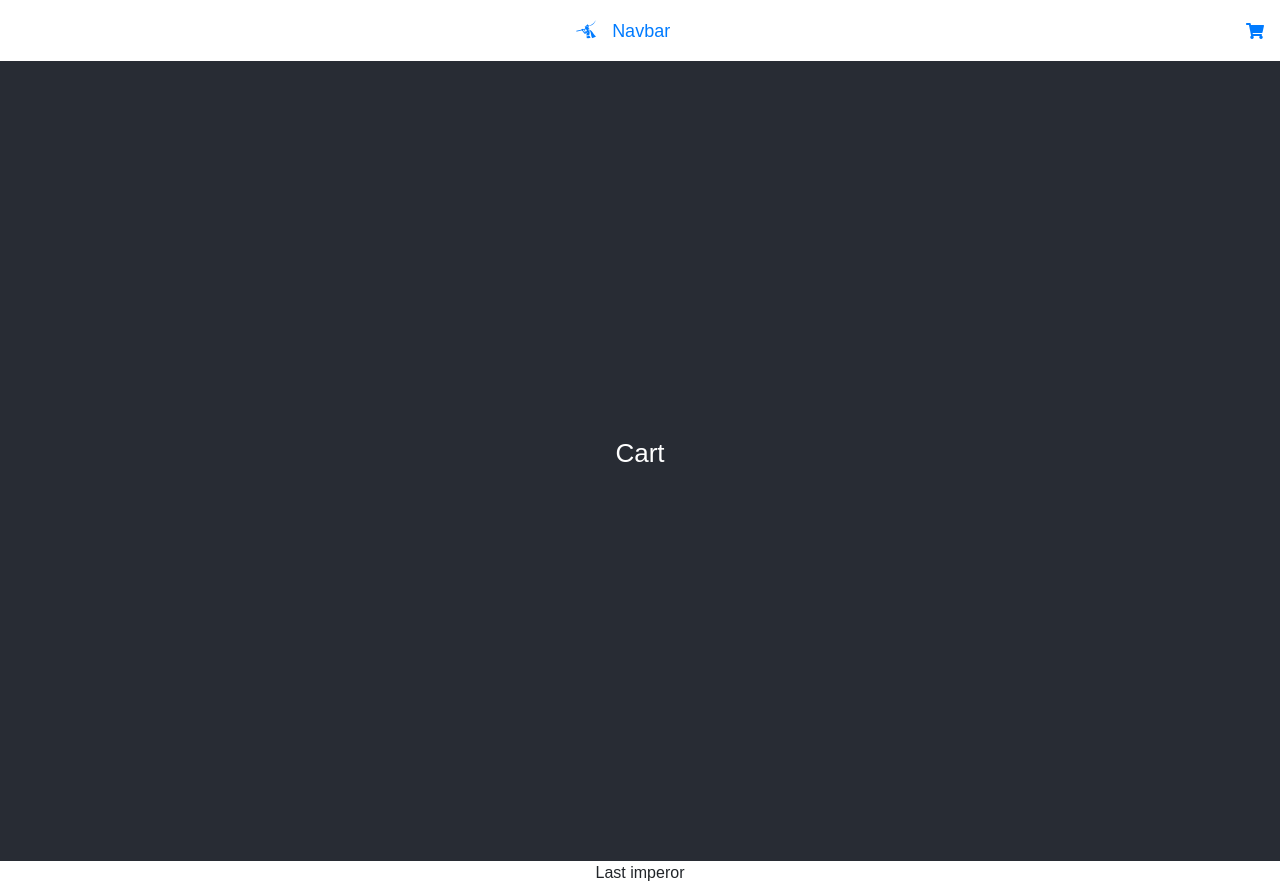
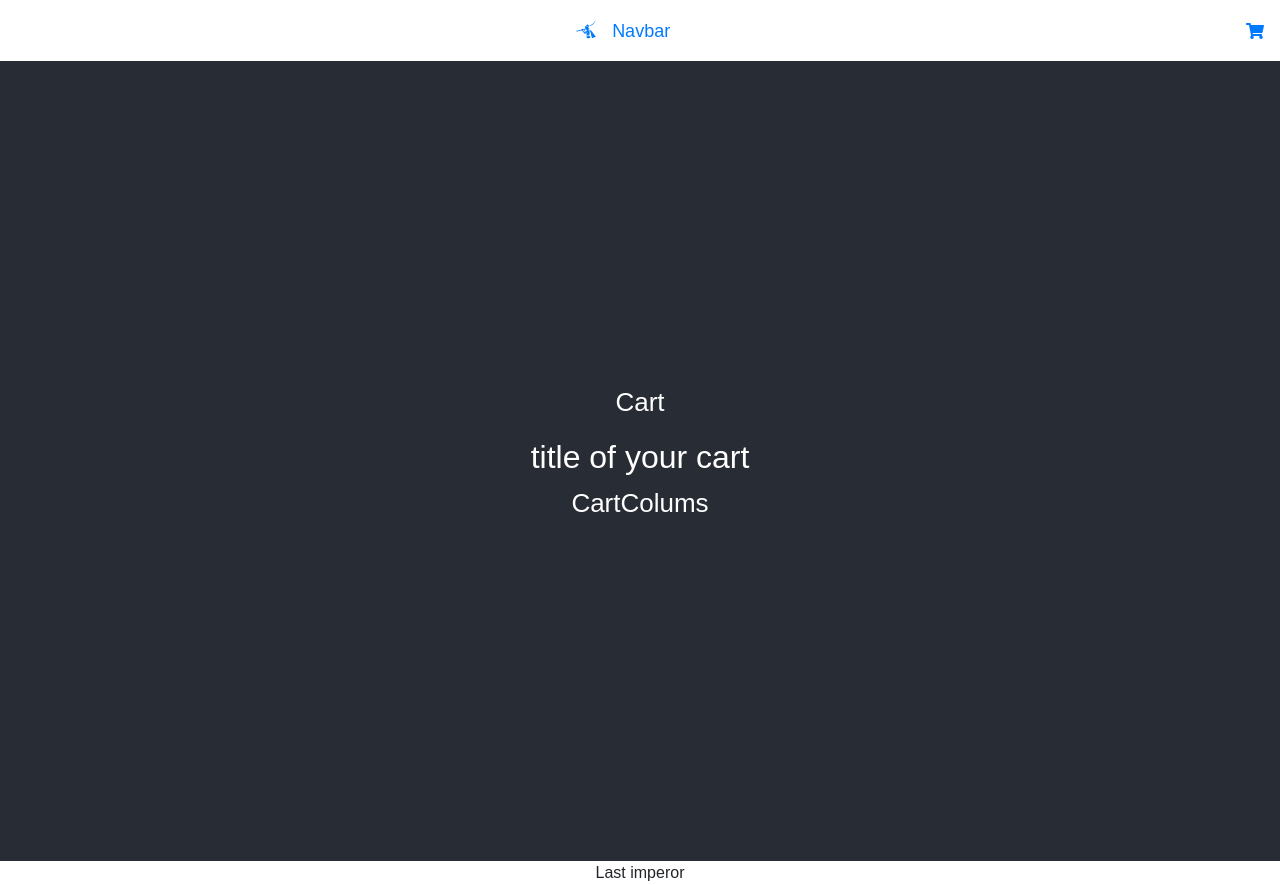
Before and after one commit to Fitrojoke/renshu, a React (Create React App) app: page /cart in a window 1280 px wide. Built offline with nearby package versions, Linux system fonts and the light colour scheme; a web font is replaced by a local one.

Commit message:
AddingCart

```diff
--- a/src/App.js
+++ b/src/App.js
@@ -1,12 +1,12 @@
 import React, { Component } from 'react';
-import logo from './logo.svg';
+// import logo from './logo.svg';
 import './App.sass';
 import 'bootstrap/dist/css/bootstrap.min.css'
 import { Switch, Route } from 'react-router-dom';
 import Navbar from './components/Navbar';
 import Products from './components/Products';
 import Details from './components/Details';
-import Cart from './components/Cart';
+import Cart from './components/Cart/Cart';
 import Default from './components/Default';
 import { ProductProvider } from './context';
 
--- /dev/null
+++ b/src/components/Cart/Cart.js
@@ -0,0 +1,15 @@
+import React, { Component } from 'react';
+import Title from '../Title';
+import CartColums from './CartColums';
+
+export default class Cart extends Component {
+  render() {
+    return (
+      <div className="cart">
+        <p>Cart</p>
+        <Title name="title" title="title of element" />
+        <CartColums />
+      </div>
+    );
+  }
+}
--- a/src/components/Cart.js
+++ b/src/components/Cart/CartColums.js
@@ -1,10 +1,10 @@
 import React, { Component } from 'react';
 
-export default class Cart extends Component {
+export default class CartColums extends Component {
   render() {
     return (
       <div className="cart">
-        <p>Cart</p>
+        <p>CartColums</p>
       </div>
     );
   }
--- a/src/components/Details.js
+++ b/src/components/Details.js
@@ -15,7 +15,7 @@ export default class Details extends Component {
                 <div style={{marginBottom: "1.75em"}}>
                 <div><h3>{title}</h3></div>
                 <div className="datailscontainer">
-                  <div className="productImg"><img src={img} /></div>
+                  <div className="productImg"><img src={img} alt="New" /></div>
                   <div className="text"><p>{info}</p></div>
                 </div>
                 <div className="listInfo">
--- a/src/components/Product.js
+++ b/src/components/Product.js
@@ -10,32 +10,34 @@ export default class Product extends Component {
       <div className="details">
         <div>
         <ProductConsumer>
-          {(value) => (
+          {value => {
+            return (
+              <div>
             <Link to="/details">
               <p>Product Details</p>
                 <div className="elementDetails" onClick={() => value.handleDetail(id)}>
-
                   <img src={ img } alt="product" />
-
                 </div>
                 <div className="inlinelement">
                   <p className="titlelement">{title}</p>
                   <p className="pricelement">{price}</p>
                 </div>
                 <br />
-              </ Link>
-          )}
-        </ProductConsumer>
 
+              </Link>
                 <div className="inline" style={{display: '-webkit-inline-box', fontSize: 16 }}>
-          <button className="cart-btn" disabled={inCart ? true : false } onClick={() => console.log(`clicked ${id}`)} style={{backgroundColor: '#ff9800', color: 'white', border: 'none', borderRadius: 50, cursor: 'pointer'}}>
+                  <button className="cart-btn" disabled={inCart ? true : false } onClick={() => value.addToCart(id)} style={{backgroundColor: '#ff9800', color: 'white', border: 'none', borderRadius: 50, cursor: 'pointer'}}>
                   {inCart ? (
-            <p>Incart</p>
+                    <p style={{marginBottom: 0}}>Incart</p>
                   ) : (
                     <i className="fas fa-cart-plus" style={{padding: "6px 1px 6px 0px"}}></i>
                   )}
                   </button>
                 </div>
+              </div>
+            );
+          }}
+        </ProductConsumer>
         </div>
       </div>
     );
--- a/src/components/Title.js
+++ b/src/components/Title.js
@@ -3,7 +3,7 @@ import React from 'react';
 export default function Title ({ name, title }) {
     return (
       <div>
-        <h2 className="title">{ name }</h2>
+        <h2 className="title">{ name } of your cart</h2>
       </div>
     );
 }
--- a/src/context.js
+++ b/src/context.js
@@ -6,7 +6,11 @@ const ProductContext = React.createContext();
 export default class ProductProvider extends Component {
   state = {
     products: storeProducts,
-    detailProduct: detailProduct
+    detailProduct: detailProduct,
+    cart: [],
+    cartSubTotal: 0,
+    cartTax: 0,
+    cartTotal: 0
   };
 
   getItem = id => {
@@ -20,8 +24,39 @@ export default class ProductProvider extends Component {
       return {detailProduct: product}
     })
   };
+
   addToCart = id => {
     console.log(`Item id:${id} add to Cart`);
+    let tempProducts = [...this.state.products];
+    const index = tempProducts.indexOf(this.getItem(id));
+    const product = tempProducts[index];
+    product.inCart = true;
+    product.count = 1;
+    const price = product.price;
+    product.total = price;
+    this.setState(
+    () => {
+      return { products: tempProducts, cart: [...this.state.cart, product] };
+    },
+    () => {
+      console.log(this.state);
+    });
+  };
+
+  incrementAmount = id => {
+    console.log('Incrementing');
+  };
+
+  decrementAmount = id => {
+    console.log('Decrementing');
+  };
+
+  removeItem = id => {
+    console.log('Revomed');
+  };
+
+  clearCart = () => {
+    console.log('Cart empity');
   };
 
   render() {
@@ -29,7 +64,11 @@ export default class ProductProvider extends Component {
       <ProductContext.Provider value={{
         ...this.state,
         handleDetail:this.handleDetail,
-        addToCart:this.addToCart
+        addToCart:this.addToCart,
+        incrementAmount:this.incrementAmount,
+        decrementAmount:this.decrementAmount,
+        removeItem:this.removeItem,
+        clearCart:this.clearCart
       }}>
         {this.props.children}
       </ ProductContext.Provider>
```
Lines whose indentation alone changed are shown as unchanged.
